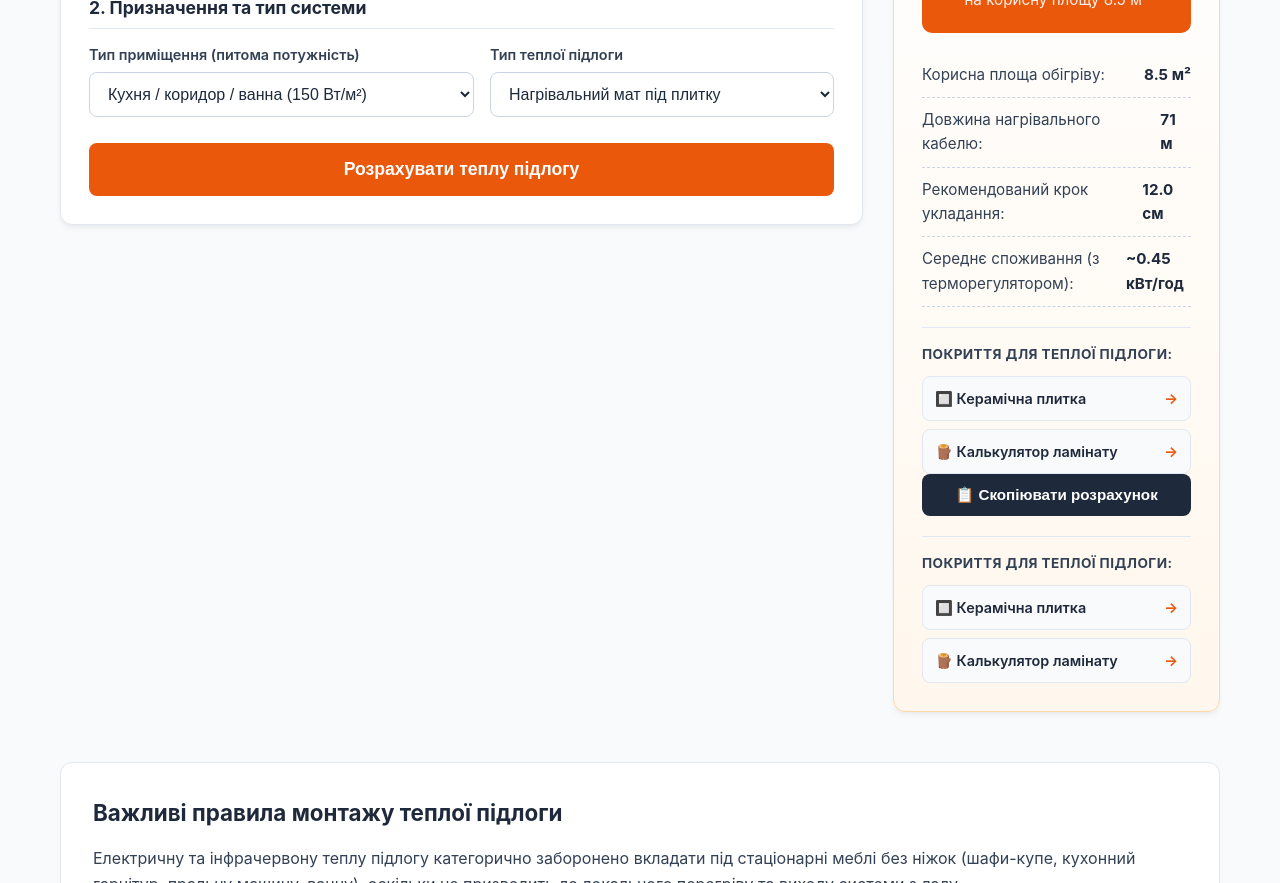
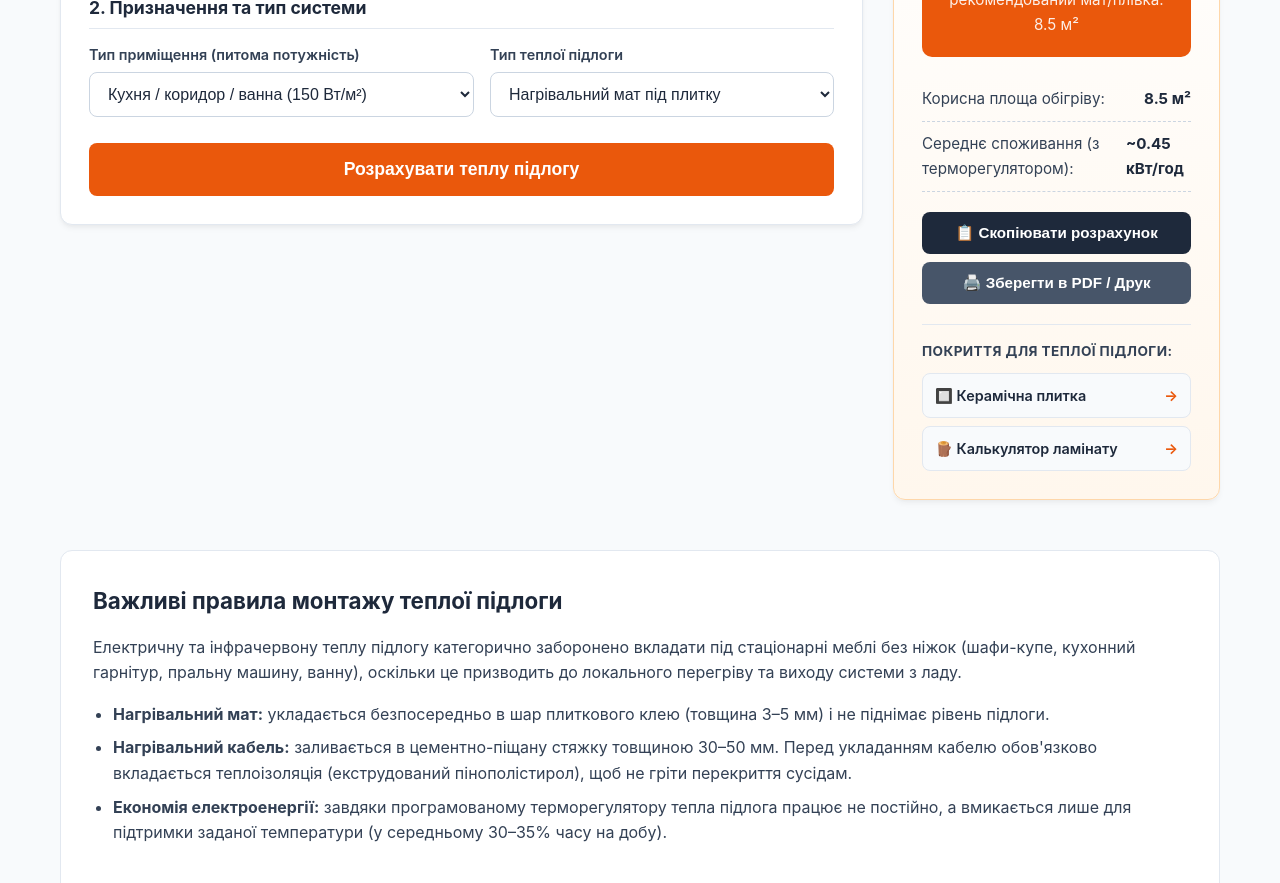
Before and after one commit to vladimir402026/bud-calc, a plain HTML site: page pidloga/tepla-pidloga.html in a window 1280 px wide. Shown: the part 433-1316 px from the top of the page. Drawn offline with Linux system fonts and the light colour scheme.

Commit message:
Update tepla-pidloga.html

```diff
--- a/pidloga/tepla-pidloga.html
+++ b/pidloga/tepla-pidloga.html
@@ -105,23 +105,10 @@
                         <strong id="resConsumption">~0.45 кВт/год</strong>
                     </li>
                 </ul>
-                                <div class="result-next-steps">
-                    <div class="result-next-title">Покриття для теплої підлоги:</div>
-                    <div class="result-next-links">
-                        <a href="plytka.html" class="result-next-link">
-                            <span>🔲 Керамічна плитка</span>
-                            <span class="arrow">&rarr;</span>
-                        </a>
-                        <a href="laminat.html" class="result-next-link">
-                            <span>🪵 Калькулятор ламінату</span>
-                            <span class="arrow">&rarr;</span>
-                        </a>
-                    </div>
-                </div>
 
+                <button class="btn-copy" id="copyBtn">📋 Скопіювати розрахунок</button>
 
-                <button class="btn-copy" id="copyBtn" onclick="copyResults()">📋 Скопіювати розрахунок</button>
-                                <div class="result-next-steps">
+                <div class="result-next-steps">
                     <div class="result-next-title">Покриття для теплої підлоги:</div>
                     <div class="result-next-links">
                         <a href="plytka.html" class="result-next-link">
@@ -164,14 +151,12 @@
 
             const heatArea = Math.max(0.5, totalArea - furnArea);
             const totalPower = Math.round(heatArea * specificPower);
-            // Середнє споживання з терморегулятором ~35% від номінальної потужності
             const avgConsumption = ((totalPower / 1000) * 0.35).toFixed(2);
 
             const rowCable = document.getElementById('rowCable');
             const rowStep = document.getElementById('rowStep');
 
             if (system === 'water') {
-                // Для водяної підлоги: ~6.7 м труби на 1 м² при кроці 15 см + 10 м на підведення до колектора
                 const pipeLen = Math.ceil(heatArea * 6.7 + 10);
                 document.getElementById('resMainTitle').textContent = 'Довжина труби (крок 15 см)';
                 document.getElementById('resPower').textContent = pipeLen + ' м';
@@ -180,7 +165,6 @@
                 rowStep.style.display = 'flex';
                 document.getElementById('resStep').textContent = '15.0 см (1 контур до 80 м)';
             } else if (system === 'cable') {
-                // Потужність кабелю ~18 Вт/м
                 const cableLen = Math.ceil(totalPower / 18);
                 const stepCm = ((heatArea * 100) / cableLen).toFixed(1);
                 document.getElementById('resMainTitle').textContent = 'Необхідна потужність';
@@ -191,7 +175,6 @@
                 document.getElementById('resCableLen').textContent = cableLen + ' м';
                 document.getElementById('resStep').textContent = stepCm + ' см';
             } else {
-                // Мат або ІЧ-плівка
                 const matArea = (Math.floor(heatArea * 2) / 2).toFixed(1);
                 document.getElementById('resMainTitle').textContent = 'Необхідна потужність';
                 document.getElementById('resPower').textContent = totalPower + ' Вт';
@@ -201,10 +184,10 @@
             }
 
             document.getElementById('resHeatArea').textContent = heatArea.toFixed(1) + ' м²';
+            document.getElementById('resHeatArea').textContent = heatArea.toFixed(1) + ' м²';
             document.getElementById('resConsumption').textContent = system === 'water' ? 'від котла' : `~${avgConsumption} кВт/год`;
         }
-
-        function copyResults() {
-            const title = document.getElementById('resMainTitle').textContent;
-            const mainVal = document.getElementById('resPower').textContent;
-            const sub = document.getElementById('resSubNote').textContent;
+    </script>
+    <script src="../js/common.js"></script>
+</body>
+</html>
```
